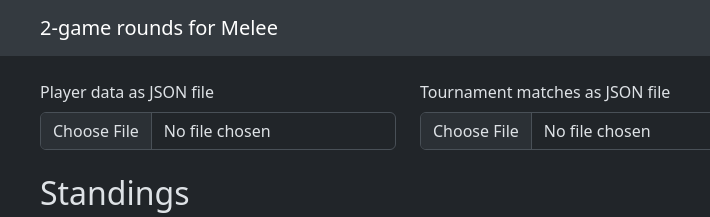
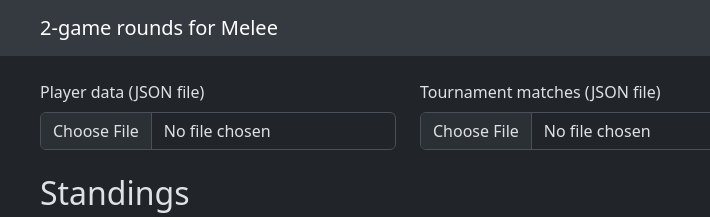
Before and after one commit to hexastix/melee-2-game-rounds, a plain HTML site: page index.html in a window 1280 px wide. Shown: the top 217 px of the page, 42-752 px from the left. Drawn offline with nearby package versions, Linux system fonts and the light colour scheme.

Commit message:
Improve file input labels

```diff
--- a/index.html
+++ b/index.html
@@ -20,11 +20,11 @@
     <div class="container my-4">
       <div class="row d-flex align-items-end">
         <div class="col">
-          <label for="players-file-input" class="form-label">Player data as JSON file</label>
+          <label for="players-file-input" class="form-label">Player data (JSON file)</label>
           <input type="file" accept="application/json" id="players-file-input" class="form-control" />
         </div>
         <div class="col">
-          <label for="matches-file-input" class="form-label">Tournament matches as JSON file</label>
+          <label for="matches-file-input" class="form-label">Tournament matches (JSON file)</label>
           <input type="file" accept="application/json" id="matches-file-input" class="form-control" />
         </div>
         <div class="col">
```
